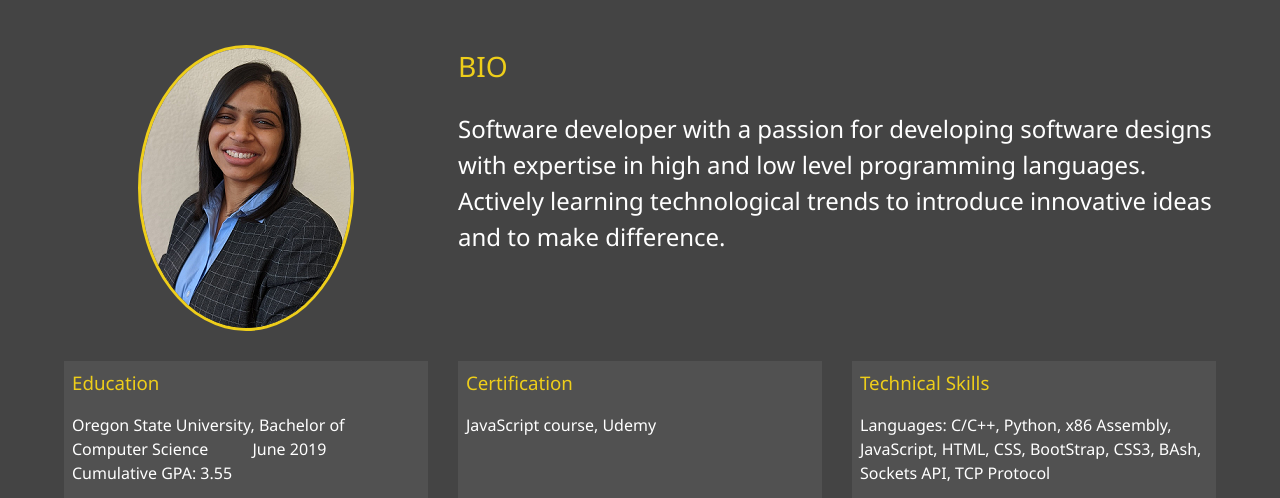
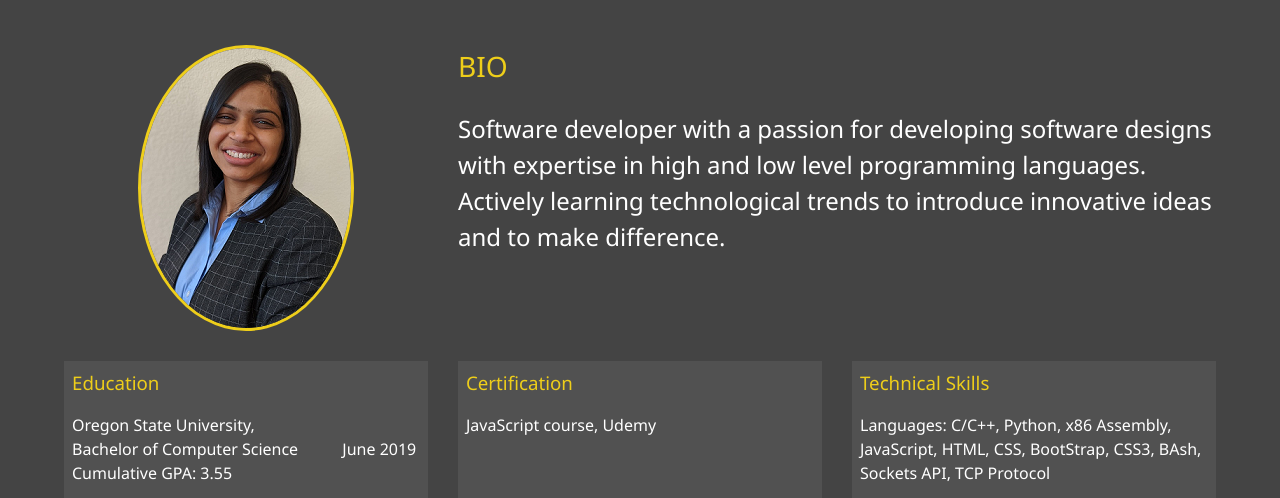
Before and after one commit to anmistry/Portfolio, a website: page dist1/about.html in a window 1280 px wide. Shown: the part 253-751 px from the top of the page. Drawn offline with Linux system fonts and the light colour scheme.

Commit message:
Update about.html

```diff
--- a/dist1/about.html
+++ b/dist1/about.html
@@ -66,7 +66,8 @@
 
         <div class="info education">
             <h3 style="color: #eece1a;">Education</h3>
-            <p>Oregon State University, Bachelor of Computer Science <span style="padding-left:40px;">June 2019<br>
+            <p>Oregon State University, <br>
+               Bachelor of Computer Science <span style="padding-left:40px;">June 2019<br>
                Cumulative GPA: 3.55</p>
         </div>
 
```
